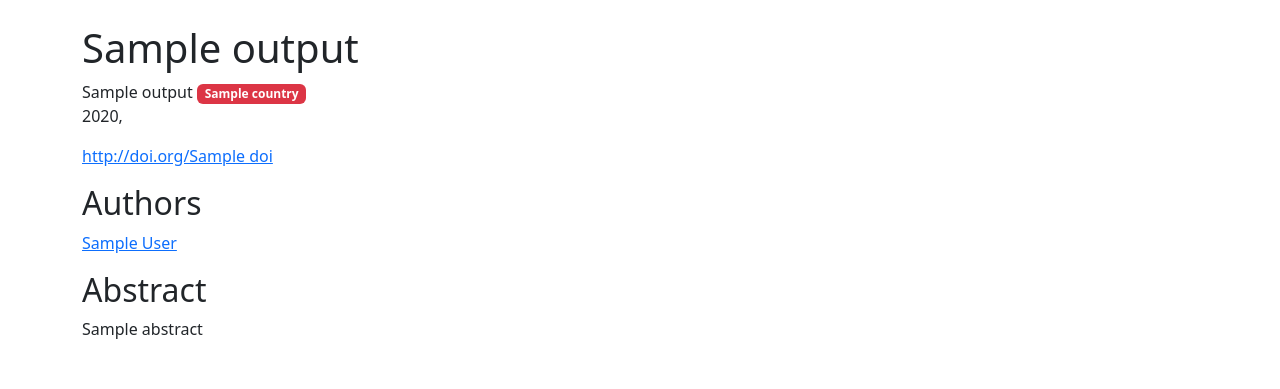
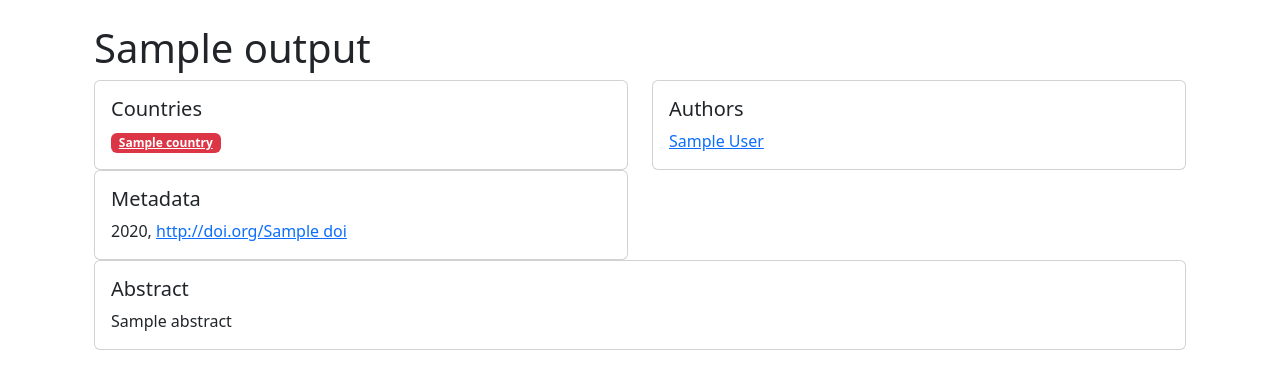
Before and after one commit to ClimateCompatibleGrowth/research_index, a Flask app: template app/templates/output.html in a window 1280 px wide. Shown: the part 73-462 px from the top of the page. Run offline with Flask 3, Linux system fonts and the light colour scheme; the template is opened without the code that fills it: most values are stand-ins (such as "Sample title", 1, 10 or a date in 2020).

Commit message:
Add authors to output card

```diff
--- a/app/ingest.py
+++ b/app/ingest.py
@@ -1,7 +1,8 @@
 from gqlalchemy import Memgraph, Node, Relationship, Field
 from typing import Optional
 from csv import DictReader
-from os.path import join, environ
+from os.path import join
+from os import environ
 
 MG_HOST = environ.get('MG_HOST', '127.0.0.1')
 MG_PORT = int(environ.get('MG_PORT', 7687))
--- a/app/templates/output.html
+++ b/app/templates/output.html
@@ -1,22 +1,64 @@
 {% extends "base.html" %}
 
 {% block content %}
+
+<div class="container">
+    <div class="row">
+        <div class="col">
             <h1>{{ output.title }}</h1>
-
-    {{output.output}}
-
+        </div>
+    </div>
+    <div class="row">
+        <div class="col">
             {%if output.countries %}
+            <div class="col">
+                <div class="card">
+                    <div class="card-body">
+                            <h5 class="card-title">Countries</h5>
                             {% for country in output.countries %}
-        <span class="badge text-bg-danger">{{ country.name }}</span>
+                            <a href="{{ url_for('country', id=country.id) }}" class="badge text-bg-danger">{{ country.name }}</a>
                             {% endfor %}
+                    </div>
+                </div>
+            </div>
             {% endif %}
-    <p>
+            <div class="col">
+                <div class="card">
+                    <div class="card-body">
+                        <h5 class="card-title">Metadata</h5>
                         {% if output.year %}{{ output.year }}, {% endif %}
-    {% if output.journal%}{ output.journal }}{% endif %}</p>
-    <p><a href="http://doi.org/{{ output.doi }}">http://doi.org/{{ output.doi }}</a></p>
-    <h2>Authors</h2>
+                        {% if output.journal%}{ output.journal }}{% endif %}
+                        <a href="http://doi.org/{{ output.doi }}">http://doi.org/{{ output.doi }}</a>
+                    </div>
+                </div>
+            </div>
+        </div>
+        <div class="col">
+            <div class="card">
+                <div class="card-body">
+                    <h5 class="card-title">Authors</h5>
                     {% for author in output.authors %}
                     <l><a href="{{ url_for('author', id=author.uuid) }}">{{ author.first_name}} {{ author.last_name }}</a></l>
                     {% endfor %}
-    <p><h2>Abstract</h2>{{ output.abstract }}</p>
+
+                </div>
+            </div>
+        </div>
+    </div>
+    <div class="row">
+        <div class="col">
+            <div class="card">
+                <div class="card-body">
+                    <h5 class="card-title">Abstract</h5>
+                    {{ output.abstract }}
+                </div>
+            </div>
+        </div>
+    </div>
+
+
+
+
+
+</div>
 {% endblock %}
```
Also changed, not shown: app/templates/author.html (+21 -3 lines), app/templates/outputs.html (+4 -4 lines). Lines whose indentation alone changed are shown as unchanged.
